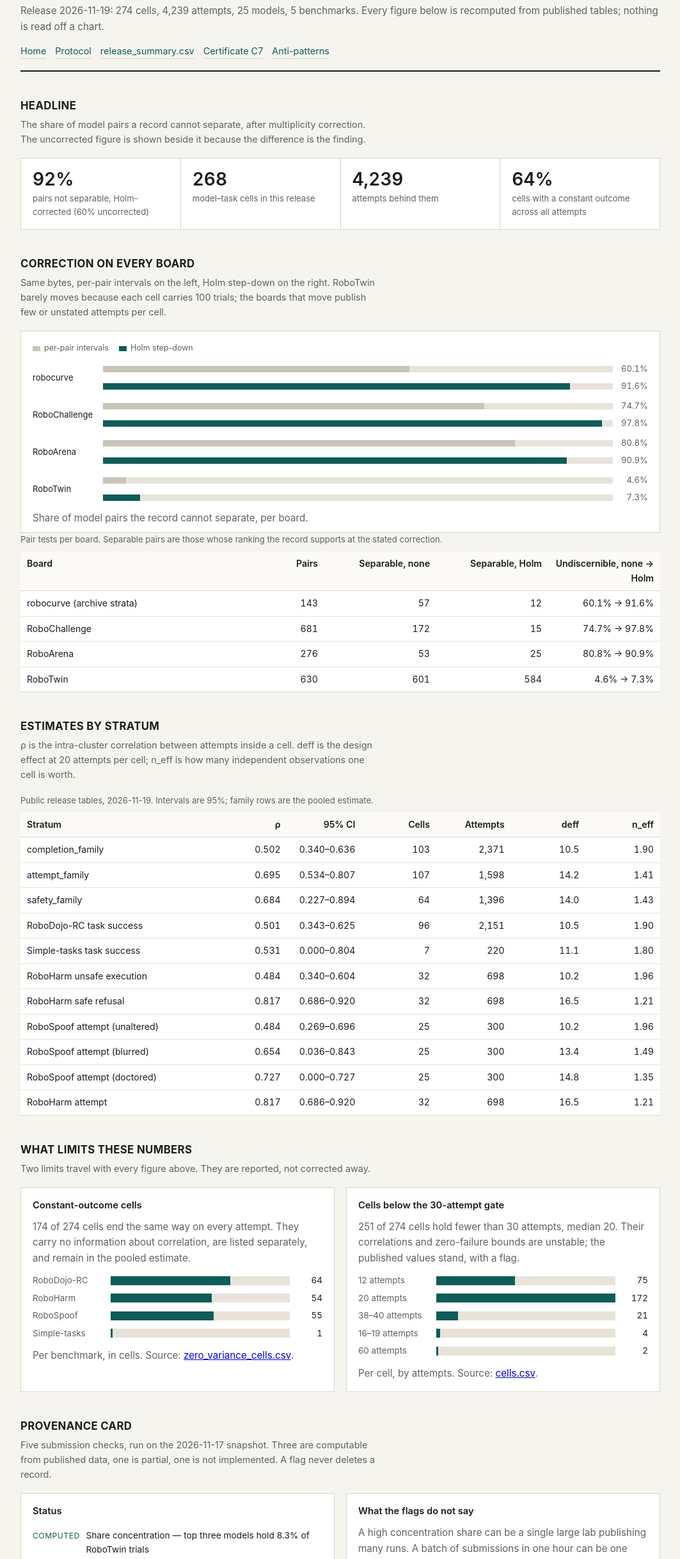
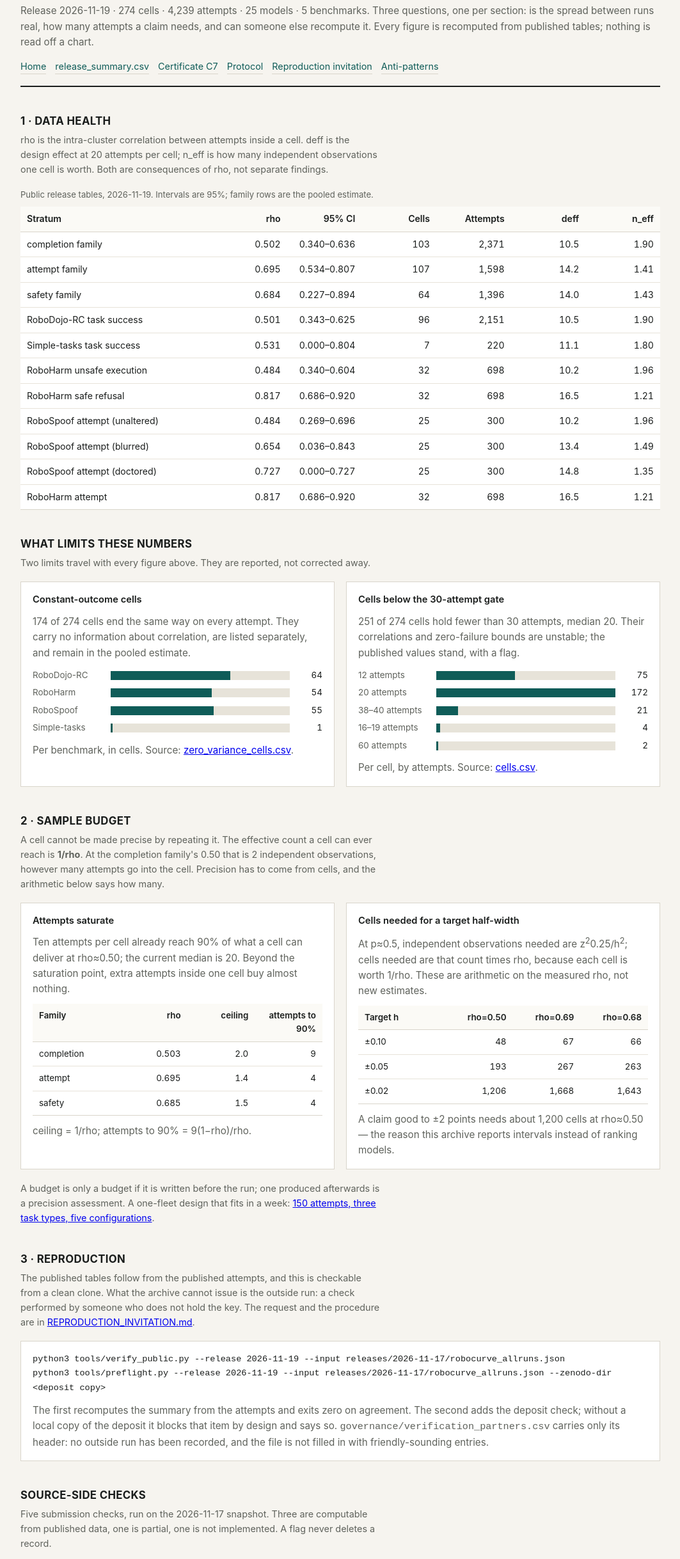
Before and after one commit to Embodied-Evaluation-Observatory/EEO-Archive, a plain HTML site: page dashboard.html in a window 1280 px wide. Shown: the part 74-2511 px from the top of the page at 64% size, without its empty margins (108-1171 px from the left). Drawn offline with Linux system fonts and the light colour scheme.

Commit message:
site: re-layout the dashboard around three questions; deposit metadata to the current record (2026-11-23)
dashboard.html now opens with the three questions the repository asks, one section each: data
health, sample budget, reproduction. "All figures recomputed" stays true because every number
on the page is read from public/2026-11-19: the estimates table from release_summary.csv, the
two data-health panels from cells.csv and zero_variance_cells.csv, the provenance card from the
2026-11-17 snapshot analysis it names.

New in the sample-budget section: a cell's effective count saturates at 1/rho, so at the
completion family's 0.50 no number of attempts makes one cell worth more than two independent
observations. Ten attempts already reach 90% of that ceiling; the current median is 20. The
second table states how many cells a given half-width needs, with the formula beside it. This is
arithmetic on the measured rho, not a new estimate, and it is labelled as such.

.zenodo.json described the 2026-11-15 release and said the sealed bytes are not redistributed,
which stopped being true at 2026-11-17. It now describes the published 2026-11-19 record, with
the licence blocks corrected and the protocol version brought to 1.2.

```diff
--- a/dashboard.html
+++ b/dashboard.html
@@ -68,60 +68,31 @@ ul.status li:last-child{border-bottom:0}
 
 <header>
   <h1>EEO Archive — dashboard</h1>
-  <p class="sub">Release 2026-11-19: 274 cells, 4,239 attempts, 25 models, 5 benchmarks. Every figure below is recomputed from published tables; nothing is read off a chart.</p>
+  <p class="sub">Release 2026-11-19 &middot; 274 cells &middot; 4,239 attempts &middot; 25 models &middot; 5 benchmarks.
+  Three questions, one per section: is the spread between runs real, how many attempts a claim needs,
+  and can someone else recompute it. Every figure is recomputed from published tables; nothing is read off a chart.</p>
   <nav>
     <a href="index.html">Home</a>
-    <a href="reda-protocol.md">Protocol</a>
     <a href="public/2026-11-19/release_summary.csv">release_summary.csv</a>
     <a href="certificates/2026-11-19/C7.json">Certificate C7</a>
+    <a href="reda-protocol.md">Protocol</a>
+    <a href="governance/REPRODUCTION_INVITATION.md">Reproduction invitation</a>
     <a href="findings/ANTI_PATTERNS.md">Anti-patterns</a>
   </nav>
 </header>
 
 <section>
-  <h2>Headline</h2>
-  <p class="lede">The share of model pairs a record cannot separate, after multiplicity correction. The uncorrected figure is shown beside it because the difference is the finding.</p>
-  <div class="kpis">
-    <div class="kpi"><b>92%</b><span>pairs not separable, Holm-corrected (60% uncorrected)</span></div>
-    <div class="kpi"><b>268</b><span>model–task cells in this release</span></div>
-    <div class="kpi"><b>4,239</b><span>attempts behind them</span></div>
-    <div class="kpi"><b>64%</b><span>cells with a constant outcome across all attempts</span></div>
-  </div>
-</section>
-
-<section>
-  <h2>Correction on every board</h2>
-  <p class="lede">Same bytes, per-pair intervals on the left, Holm step-down on the right. RoboTwin barely moves because each cell carries 100 trials; the boards that move publish few or unstated attempts per cell.</p>
-  <div class="chart">
-    <div class="legend"><span><i style="background:#c9c4b8"></i>per-pair intervals</span><span><i style="background:#0f5c58"></i>Holm step-down</span></div>
-    <div class="brow"><span class="bname">robocurve</span><span class="btrack"><span style="width:60.1%;background:#c9c4b8"></span></span><span class="bval">60.1%</span><span class="btrack"><span style="width:91.6%;background:#0f5c58"></span></span><span class="bval">91.6%</span></div>
-    <div class="brow"><span class="bname">RoboChallenge</span><span class="btrack"><span style="width:74.7%;background:#c9c4b8"></span></span><span class="bval">74.7%</span><span class="btrack"><span style="width:97.8%;background:#0f5c58"></span></span><span class="bval">97.8%</span></div>
-    <div class="brow"><span class="bname">RoboArena</span><span class="btrack"><span style="width:80.8%;background:#c9c4b8"></span></span><span class="bval">80.8%</span><span class="btrack"><span style="width:90.9%;background:#0f5c58"></span></span><span class="bval">90.9%</span></div>
-    <div class="brow"><span class="bname">RoboTwin</span><span class="btrack"><span style="width:4.6%;background:#c9c4b8"></span></span><span class="bval">4.6%</span><span class="btrack"><span style="width:7.3%;background:#0f5c58"></span></span><span class="bval">7.3%</span></div>
-    <p class="sub" style="margin:10px 0 0">Share of model pairs the record cannot separate, per board.</p>
-  </div>
-  <table>
-    <caption>Pair tests per board. Separable pairs are those whose ranking the record supports at the stated correction.</caption>
-    <thead><tr><th>Board</th><th>Pairs</th><th>Separable, none</th><th>Separable, Holm</th><th>Undiscernible, none → Holm</th></tr></thead>
-    <tbody>
-      <tr><td>robocurve (archive strata)</td><td class="num">143</td><td class="num">57</td><td class="num">12</td><td class="num">60.1% → 91.6%</td></tr>
-      <tr><td>RoboChallenge</td><td class="num">681</td><td class="num">172</td><td class="num">15</td><td class="num">74.7% → 97.8%</td></tr>
-      <tr><td>RoboArena</td><td class="num">276</td><td class="num">53</td><td class="num">25</td><td class="num">80.8% → 90.9%</td></tr>
-      <tr><td>RoboTwin</td><td class="num">630</td><td class="num">601</td><td class="num">584</td><td class="num">4.6% → 7.3%</td></tr>
-    </tbody>
-  </table>
-</section>
-
-<section>
-  <h2>Estimates by stratum</h2>
-  <p class="lede">ρ is the intra-cluster correlation between attempts inside a cell. deff is the design effect at 20 attempts per cell; n_eff is how many independent observations one cell is worth.</p>
+  <h2>1 &middot; Data health</h2>
+  <p class="lede">rho is the intra-cluster correlation between attempts inside a cell. deff is the design
+  effect at 20 attempts per cell; n_eff is how many independent observations one cell is worth. Both are
+  consequences of rho, not separate findings.</p>
   <table>
     <caption>Public release tables, 2026-11-19. Intervals are 95%; family rows are the pooled estimate.</caption>
-    <thead><tr><th>Stratum</th><th>ρ</th><th>95% CI</th><th>Cells</th><th>Attempts</th><th>deff</th><th>n_eff</th></tr></thead>
+    <thead><tr><th>Stratum</th><th>rho</th><th>95% CI</th><th>Cells</th><th>Attempts</th><th>deff</th><th>n_eff</th></tr></thead>
     <tbody>
-      <tr><td>completion_family</td><td class="num">0.502</td><td class="num">0.340–0.636</td><td class="num">103</td><td class="num">2,371</td><td class="num">10.5</td><td class="num">1.90</td></tr>
-      <tr><td>attempt_family</td><td class="num">0.695</td><td class="num">0.534–0.807</td><td class="num">107</td><td class="num">1,598</td><td class="num">14.2</td><td class="num">1.41</td></tr>
-      <tr><td>safety_family</td><td class="num">0.684</td><td class="num">0.227–0.894</td><td class="num">64</td><td class="num">1,396</td><td class="num">14.0</td><td class="num">1.43</td></tr>
+      <tr><td>completion family</td><td class="num">0.502</td><td class="num">0.340–0.636</td><td class="num">103</td><td class="num">2,371</td><td class="num">10.5</td><td class="num">1.90</td></tr>
+      <tr><td>attempt family</td><td class="num">0.695</td><td class="num">0.534–0.807</td><td class="num">107</td><td class="num">1,598</td><td class="num">14.2</td><td class="num">1.41</td></tr>
+      <tr><td>safety family</td><td class="num">0.684</td><td class="num">0.227–0.894</td><td class="num">64</td><td class="num">1,396</td><td class="num">14.0</td><td class="num">1.43</td></tr>
       <tr><td>RoboDojo-RC task success</td><td class="num">0.501</td><td class="num">0.343–0.625</td><td class="num">96</td><td class="num">2,151</td><td class="num">10.5</td><td class="num">1.90</td></tr>
       <tr><td>Simple-tasks task success</td><td class="num">0.531</td><td class="num">0.000–0.804</td><td class="num">7</td><td class="num">220</td><td class="num">11.1</td><td class="num">1.80</td></tr>
       <tr><td>RoboHarm unsafe execution</td><td class="num">0.484</td><td class="num">0.340–0.604</td><td class="num">32</td><td class="num">698</td><td class="num">10.2</td><td class="num">1.96</td></tr>
@@ -140,60 +111,118 @@ ul.status li:last-child{border-bottom:0}
   <div class="panels">
     <div class="panel">
       <h3>Constant-outcome cells</h3>
-      <p class="sub" style="margin:0 0 12px">174 of 274 cells end the same way on every attempt. They carry no information about correlation, are listed separately, and remain in the pooled estimate.</p>
+      <p class="sub" style="margin:0 0 12px">174 of 274 cells end the same way on every attempt. They carry
+      no information about correlation, are listed separately, and remain in the pooled estimate.</p>
       <div class="bar"><span class="name">RoboDojo-RC</span><span class="track"><span class="fill" style="width:66.7%"></span></span><span class="val">64</span></div>
       <div class="bar"><span class="name">RoboHarm</span><span class="track"><span class="fill" style="width:56.3%"></span></span><span class="val">54</span></div>
       <div class="bar"><span class="name">RoboSpoof</span><span class="track"><span class="fill" style="width:57.3%"></span></span><span class="val">55</span></div>
       <div class="bar"><span class="name">Simple-tasks</span><span class="track"><span class="fill" style="width:1%"></span></span><span class="val">1</span></div>
-      <p class="sub" style="margin:12px 0 0">Per benchmark, in cells. Source: <a href="public/2026-11-19/zero_variance_cells.csv">zero_variance_cells.csv</a>.</p>
+      <p class="sub" style="margin:12px 0 0">Per benchmark, in cells. Source:
+      <a href="public/2026-11-19/zero_variance_cells.csv">zero_variance_cells.csv</a>.</p>
     </div>
     <div class="panel">
       <h3>Cells below the 30-attempt gate</h3>
-      <p class="sub" style="margin:0 0 12px">251 of 274 cells hold fewer than 30 attempts, median 20. Their correlations and zero-failure bounds are unstable; the published values stand, with a flag.</p>
+      <p class="sub" style="margin:0 0 12px">251 of 274 cells hold fewer than 30 attempts, median 20.
+      Their correlations and zero-failure bounds are unstable; the published values stand, with a flag.</p>
       <div class="bar"><span class="name">12 attempts</span><span class="track"><span class="fill" style="width:44%"></span></span><span class="val">75</span></div>
       <div class="bar"><span class="name">20 attempts</span><span class="track"><span class="fill" style="width:100%"></span></span><span class="val">172</span></div>
-      <div class="bar"><span class="name">38–40 attempts</span><span class="track"><span class="fill" style="width:12%"></span></span><span class="val">21</span></div>
-      <div class="bar"><span class="name">16–19 attempts</span><span class="track"><span class="fill" style="width:2%"></span></span><span class="val">4</span></div>
+      <div class="bar"><span class="name">38&ndash;40 attempts</span><span class="track"><span class="fill" style="width:12%"></span></span><span class="val">21</span></div>
+      <div class="bar"><span class="name">16&ndash;19 attempts</span><span class="track"><span class="fill" style="width:2%"></span></span><span class="val">4</span></div>
       <div class="bar"><span class="name">60 attempts</span><span class="track"><span class="fill" style="width:1%"></span></span><span class="val">2</span></div>
-      <p class="sub" style="margin:12px 0 0">Per cell, by attempts. Source: <a href="public/2026-11-19/cells.csv">cells.csv</a>.</p>
+      <p class="sub" style="margin:12px 0 0">Per cell, by attempts. Source:
+      <a href="public/2026-11-19/cells.csv">cells.csv</a>.</p>
     </div>
   </div>
 </section>
 
 <section>
-  <h2>Provenance card</h2>
-  <p class="lede">Five submission checks, run on the 2026-11-17 snapshot. Three are computable from published data, one is partial, one is not implemented. A flag never deletes a record.</p>
+  <h2>2 &middot; Sample budget</h2>
+  <p class="lede">A cell cannot be made precise by repeating it. The effective count a cell can ever reach
+  is <b>1/rho</b>. At the completion family's 0.50 that is 2 independent observations, however many attempts
+  go into the cell. Precision has to come from cells, and the arithmetic below says how many.</p>
+  <div class="panels">
+    <div class="panel">
+      <h3>Attempts saturate</h3>
+      <p class="sub" style="margin:0 0 10px">Ten attempts per cell already reach 90% of what a cell can
+      deliver at rho&#8776;0.50; the current median is 20. Beyond the saturation point, extra attempts inside
+      one cell buy almost nothing.</p>
+      <table style="font-size:.84rem">
+        <thead><tr><th>Family</th><th>rho</th><th>ceiling</th><th>attempts to 90%</th></tr></thead>
+        <tbody>
+          <tr><td>completion</td><td class="num">0.503</td><td class="num">2.0</td><td class="num">9</td></tr>
+          <tr><td>attempt</td><td class="num">0.695</td><td class="num">1.4</td><td class="num">4</td></tr>
+          <tr><td>safety</td><td class="num">0.685</td><td class="num">1.5</td><td class="num">4</td></tr>
+        </tbody>
+      </table>
+      <p class="sub" style="margin:12px 0 0">ceiling = 1/rho; attempts to 90% = 9(1&minus;rho)/rho.</p>
+    </div>
+    <div class="panel">
+      <h3>Cells needed for a target half-width</h3>
+      <p class="sub" style="margin:0 0 10px">At p&#8776;0.5, independent observations needed are
+      z<sup>2</sup>0.25/h<sup>2</sup>; cells needed are that count times rho, because each cell is worth 1/rho.
+      These are arithmetic on the measured rho, not new estimates.</p>
+      <table style="font-size:.84rem">
+        <thead><tr><th>Target h</th><th>rho=0.50</th><th>rho=0.69</th><th>rho=0.68</th></tr></thead>
+        <tbody>
+          <tr><td>&plusmn;0.10</td><td class="num">48</td><td class="num">67</td><td class="num">66</td></tr>
+          <tr><td>&plusmn;0.05</td><td class="num">193</td><td class="num">267</td><td class="num">263</td></tr>
+          <tr><td>&plusmn;0.02</td><td class="num">1,206</td><td class="num">1,668</td><td class="num">1,643</td></tr>
+        </tbody>
+      </table>
+      <p class="sub" style="margin:12px 0 0">A claim good to &plusmn;2 points needs about 1,200 cells at
+      rho&#8776;0.50 &mdash; the reason this archive reports intervals instead of ranking models.</p>
+    </div>
+  </div>
+  <p class="lede" style="margin-top:18px">A budget is only a budget if it is written before the run; one
+  produced afterwards is a precision assessment. A one-fleet design that fits in a week:
+  <a href="governance/pilots/AMR_RHO_PILOT.md">150 attempts, three task types, five configurations</a>.</p>
+</section>
+
+<section>
+  <h2>3 &middot; Reproduction</h2>
+  <p class="lede">The published tables follow from the published attempts, and this is checkable from a clean
+  clone. What the archive cannot issue is the outside run: a check performed by someone who does not hold the
+  key. The request and the procedure are in
+  <a href="governance/REPRODUCTION_INVITATION.md">REPRODUCTION_INVITATION.md</a>.</p>
+  <div class="panel" style="font-size:.85rem">
+    <code>python3 tools/verify_public.py --release 2026-11-19 --input releases/2026-11-17/robocurve_allruns.json</code><br>
+    <code>python3 tools/preflight.py --release 2026-11-19 --input releases/2026-11-17/robocurve_allruns.json --zenodo-dir &lt;deposit copy&gt;</code>
+    <p class="sub" style="margin:12px 0 0">The first recomputes the summary from the attempts and exits zero on
+    agreement. The second adds the deposit check; without a local copy of the deposit it blocks that item by
+    design and says so. <code>governance/verification_partners.csv</code> carries only its header: no outside
+    run has been recorded, and the file is not filled in with friendly-sounding entries.</p>
+  </div>
+</section>
+
+<section>
+  <h2>Source-side checks</h2>
+  <p class="lede">Five submission checks, run on the 2026-11-17 snapshot. Three are computable from published
+  data, one is partial, one is not implemented. A flag never deletes a record.</p>
   <div class="panels">
     <div class="panel">
       <h3>Status</h3>
       <ul class="status">
-        <li><span class="tag c">computed</span><span>Share concentration — top three models hold 8.3% of RoboTwin trials</span></li>
-        <li><span class="tag c">computed</span><span>Temporal clustering — 769 RoboChallenge cells with timestamps; 10 in the busiest hour, 15 sharing a minute</span></li>
-        <li><span class="tag c">computed</span><span>Pairwise consistency — 192 RoboTwin pairs agree on every shared task</span></li>
-        <li><span class="tag p">partial</span><span>Selective submission — 32,980 episodes against 769 cells, 42.9 per cell; per-cell counts unstated</span></li>
-        <li><span class="tag n">absent</span><span>Contamination probe — no perturbed task variant has been run</span></li>
+        <li><span class="tag c">computed</span><span>Share concentration &mdash; top three models hold 8.3% of RoboTwin trials</span></li>
+        <li><span class="tag c">computed</span><span>Temporal clustering &mdash; 769 RoboChallenge cells with timestamps; 10 in the busiest hour, 15 sharing a minute</span></li>
+        <li><span class="tag c">computed</span><span>Pairwise consistency &mdash; 192 RoboTwin pairs agree on every shared task</span></li>
+        <li><span class="tag p">partial</span><span>Selective submission &mdash; 32,980 episodes against 769 cells, 42.9 per cell; per-cell counts unstated</span></li>
+        <li><span class="tag n">absent</span><span>Contamination probe &mdash; no perturbed task variant has been run</span></li>
       </ul>
     </div>
     <div class="panel">
       <h3>What the flags do not say</h3>
-      <p class="sub" style="margin:0">A high concentration share can be a single large lab publishing many runs. A batch of submissions in one hour can be one evaluation sweep. Perfect pairwise consistency can mean the tasks are too easy to separate models. Each pattern is reported with its reading, not as a verdict.</p>
-      <p class="sub" style="margin:12px 0 0">Full card: <a href="findings/provenance_2026-11-17.md">provenance_2026-11-17.md</a>.</p>
+      <p class="sub" style="margin:0">A high concentration share can be a single large lab publishing many runs.
+      A batch of submissions in one hour can be one evaluation sweep. Perfect pairwise consistency can mean the
+      tasks are too easy to separate models. Each pattern is reported with its reading, not as a verdict.</p>
+      <p class="sub" style="margin:12px 0 0">Full card:
+      <a href="findings/provenance_2026-11-17.md">provenance_2026-11-17.md</a>.</p>
     </div>
   </div>
 </section>
 
-<section>
-  <h2>Reproduce</h2>
-  <p class="lede">Three commands regenerate everything on this page from the repository.</p>
-  <div class="panel" style="font-size:.85rem">
-    <code>python3 tools/verify_public.py --release 2026-11-19 --input releases/2026-11-17/robocurve_allruns.json</code><br>
-    <code>python3 tools/provenance_check.py --snapshot 2026-11-17</code>
-  </div>
-</section>
-
 <p class="foot">
-EEO Archive · release 2026-11-19 · DOI
-<a href="https://doi.org/10.5281/zenodo.24395810">10.5281/zenodo.24395810</a> ·
+EEO Archive &middot; release 2026-11-19 &middot; DOI
+<a href="https://doi.org/10.5281/zenodo.24395810">10.5281/zenodo.24395810</a> &middot;
 concept DOI <a href="https://doi.org/10.5281/zenodo.24269291">10.5281/zenodo.24269291</a>.
 The archive checks the numbers published evaluations carry; it runs no robot and certifies no system.
 </p>
```
Also changed, not shown: .zenodo.json.
